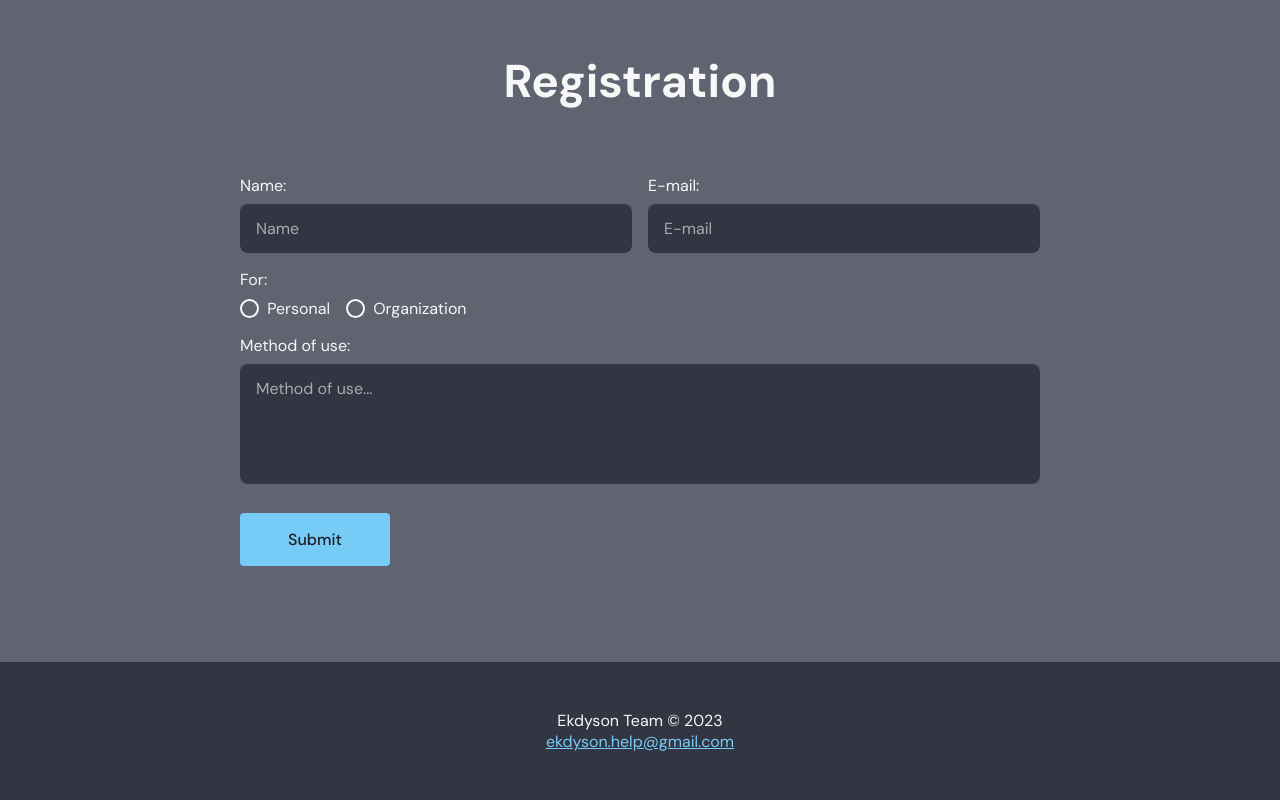
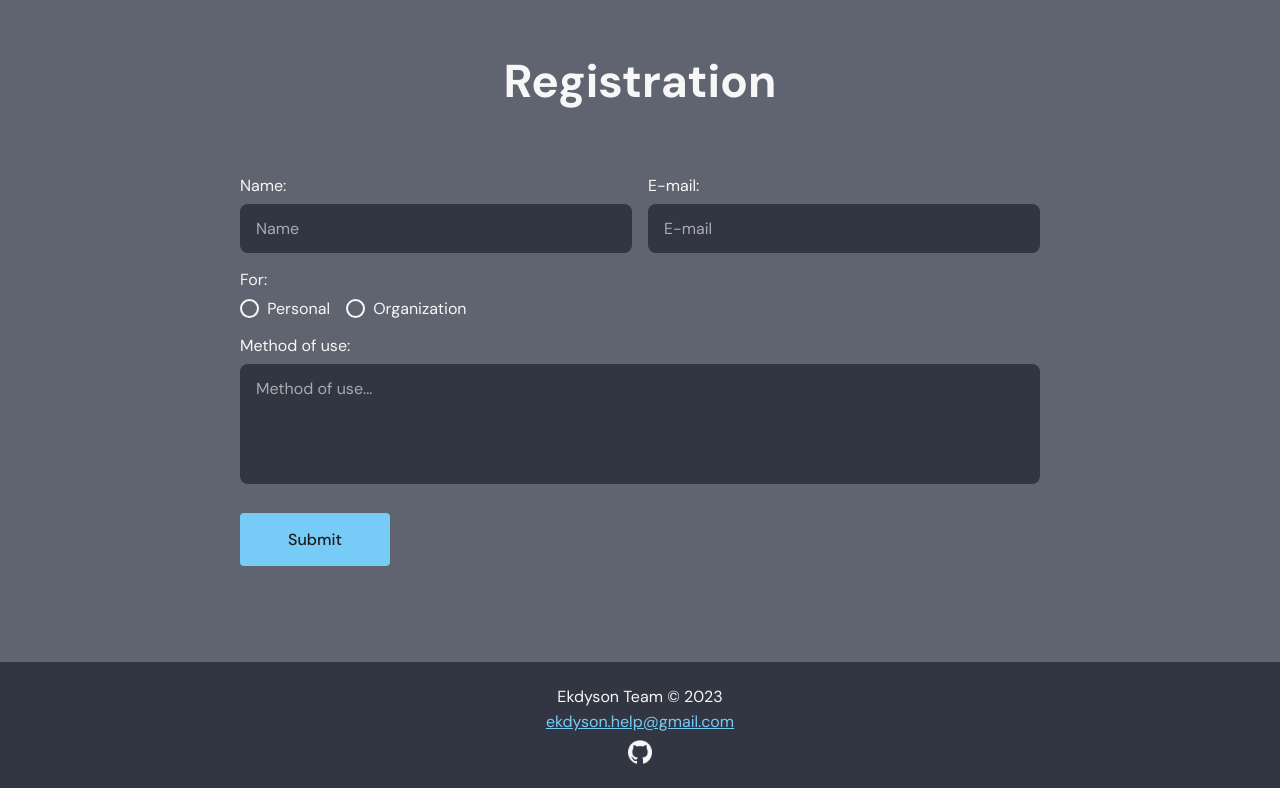
Before and after one commit to Ekdyson-Dev/DEH-web, a plain HTML site: page index.html in a window 1280 px wide. Shown: the part 4751-5551 px from the top of the page. Drawn offline with nearby package versions, Linux system fonts and the light colour scheme; a web font is replaced by a local one.

Commit message:
gituhub link footer

```diff
--- a/css/main.scss
+++ b/css/main.scss
@@ -227,7 +227,7 @@ header {
         animation: background 10s infinite alternate linear;
         padding: 0;
 
-        >div {
+        > div {
             @include display(grid, center, center);
             grid-template-columns: 1fr 1fr;
             gap: 5rem;
@@ -241,7 +241,7 @@ header {
                 }
             }
 
-            >div {
+            > div {
                 color: $font-color;
 
                 @include max-width($device-S) {
@@ -283,7 +283,7 @@ main {
     .about {
         @include display(grid, center, center);
 
-        >div {
+        > div {
             @include display(grid, center, center);
             grid-template-columns: 1fr 1fr 1fr;
             max-width: $section-width;
@@ -348,7 +348,7 @@ main {
         scroll-margin-bottom: 15rem;
         width: 100%;
 
-        >div {
+        > div {
             @include display(grid, center, center);
             grid-template-columns: 1fr 1fr;
             gap: 5rem;
@@ -363,7 +363,7 @@ main {
                 }
             }
 
-            >div {
+            > div {
                 @include display(grid);
                 width: 100%;
                 gap: 2rem;
@@ -391,7 +391,7 @@ main {
         @include bg($img: url("/img/backgrounds/bg.png"), $repeat: no-repeat, $size: cover);
         color: $font-color;
 
-        >div {
+        > div {
             @include display(grid, center, center);
             grid-template-columns: 1fr 1fr 1fr;
             max-width: $section-width;
@@ -433,7 +433,7 @@ main {
         background-color: $font-color;
         width: 100%;
 
-        >div {
+        > div {
             @include display(grid, center, center);
             grid-template-columns: 1fr 1fr 1fr;
             max-width: $section-width;
@@ -494,7 +494,7 @@ main {
                     background-image: url("/img/martinImg.jpg");
                 }
 
-                >div {
+                > div {
                     @include display(grid);
                     padding: 2.5rem;
                     width: 100%;
@@ -516,6 +516,7 @@ main {
                             background-color: $font-color;
                             -webkit-mask-image: url("/img/icons/githubIcon.png");
                             mask-image: url("/img/icons/githubIcon.png");
+                            // https://e7.pngegg.com/pngimages/633/439/png-clipart-github-computer-icons-web-development-logo-github-mammal-cat-like-mammal.png
                             -webkit-mask-size: 100%;
                             mask-size: 100%;
                             -webkit-mask-repeat: no-repeat;
@@ -540,7 +541,7 @@ main {
     .review {
         @include display(grid, center, center);
 
-        >div {
+        > div {
             max-width: $section-width;
             padding: 3rem;
 
@@ -557,7 +558,7 @@ main {
                     margin: 0;
                 }
 
-                >div {
+                > div {
                     @include display(flex, center, center);
                     gap: 2rem;
 
@@ -624,7 +625,7 @@ main {
             width: 100%;
             max-width: 800px;
 
-            >div {
+            > div {
                 @include display(grid, center, null);
                 margin: auto;
                 gap: 1rem;
@@ -674,7 +675,7 @@ main {
                     margin-top: 8px;
                     flex-direction: row;
 
-                    >div {
+                    > div {
                         @include display(flex, center, left);
                         gap: 0.5rem;
                     }
@@ -720,8 +721,25 @@ main {
 }
 
 footer {
+    display: grid;
+    justify-content: center;
+    align-items: center;
+    gap: 0.25rem;
     background-color: $primary-color;
     color: $font-color;
-    padding: 3rem;
+    padding: 1.5rem 3rem;
     text-align: center;
+
+    .link_github {
+        @include elSize(1.5rem, 1.5rem);
+        background-color: $font-color;
+        margin: 0.25rem auto 0 auto;
+        -webkit-mask-image: url("/img/icons/githubIcon.png");
+        mask-image: url("/img/icons/githubIcon.png");
+        // https://e7.pngegg.com/pngimages/633/439/png-clipart-github-computer-icons-web-development-logo-github-mammal-cat-like-mammal.png
+        -webkit-mask-size: 100%;
+        mask-size: 100%;
+        -webkit-mask-repeat: no-repeat;
+        mask-repeat: no-repeat;
+    }
 }
--- a/index.html
+++ b/index.html
@@ -1,6 +1,5 @@
 <!DOCTYPE html>
 <html lang="en">
-
     <head>
         <meta charset="UTF-8" />
         <meta http-equiv="X-UA-Compatible" content="IE=edge" />
@@ -14,7 +13,6 @@
         <link href="https://unpkg.com/aos@2.3.1/dist/aos.css" rel="stylesheet" />
         <link rel="stylesheet" type="text/css" href="//cdn.jsdelivr.net/npm/slick-carousel@1.8.1/slick/slick.css" />
     </head>
-
     <body>
         <header>
             <nav>
@@ -92,19 +90,15 @@
                     <div>
                         <div class="container _1_" data-aos="fade-left">
                             <p class="sub_heading">Flexibility</p>
-                        <p></p>
                         </div>
                         <div class="container _1_" data-aos="fade-left">
                             <p class="sub_heading">Accessibility and speed</p>
-                        <p></p>
                         </div>
                         <div class="container _1_" data-aos="fade-left">
                             <p class="sub_heading">Content management system</p>
-                        <p></p>
                         </div>
                         <div class="container _1_" data-aos="fade-left">
                             <p class="sub_heading">Digitalization</p>
-                        <p></p>
                         </div>
                     </div>
                 </div>
@@ -145,9 +139,7 @@
                         <div>
                             <div class="name_links">
                                 <p class="name_text">Filip Beneš</p>
-                            <a href="https://github.com/Ekdyson-Dev" target="_blank">
-                                <!-- https://e7.pngegg.com/pngimages/633/439/png-clipart-github-computer-icons-web-development-logo-github-mammal-cat-like-mammal.png -->
-                            </a>
+                                <a href="https://github.com/Ekdyson-Dev" target="_blank"></a>
                             </div>
                             <p class="text">DESIGNER, FRONTEND</p>
                             <p class="content_text">Lorem ipsum dolor sit amet, consectetuer adipiscing amet elit.</p>
@@ -157,8 +149,7 @@
                         <div>
                             <div class="name_links">
                                 <p class="name_text">Petr Chalupa</p>
-                            <a href="https://github.com/Ekdyson-Dev" target="_blank">
-                            </a>
+                                <a href="https://github.com/Petr-Chalupa" target="_blank"></a>
                             </div>
                             <p class="text">FULLSTACK</p>
                             <p class="content_text">The whole project is a great insight and opportunity to improve the current education.</p>
@@ -169,8 +160,7 @@
                             <div>
                                 <div class="name_links">
                                     <p class="name_text">Martin Voplakal</p>
-                                <a href="https://github.com/Ekdyson-Dev" target="_blank">
-                                </a>
+                                    <a href="https://github.com/Ekdyson-Dev" target="_blank"></a>
                                 </div>
                                 <p class="text">BACKEND</p>
                                 <p class="content_text">Lorem ipsum dolor sit amet, consectetuer adipiscing amet elit.</p>
@@ -265,6 +255,7 @@
         <footer>
             <div>Ekdyson Team &copy; 2023</div>
             <a href="mailto:ekdyson.help@gmail.com">ekdyson.help@gmail.com</a>
+            <a href="https://github.com/Ekdyson-Dev" target="_blank" class="link_github"></a>
         </footer>
 
         <script type="text/javascript" src="//code.jquery.com/jquery-1.11.0.min.js"></script>
@@ -295,5 +286,4 @@
             }
         </script>
     </body>
-
 </html>
```
Also changed, not shown: css/main.css, 1 other file. Lines whose indentation alone changed are shown as unchanged.
